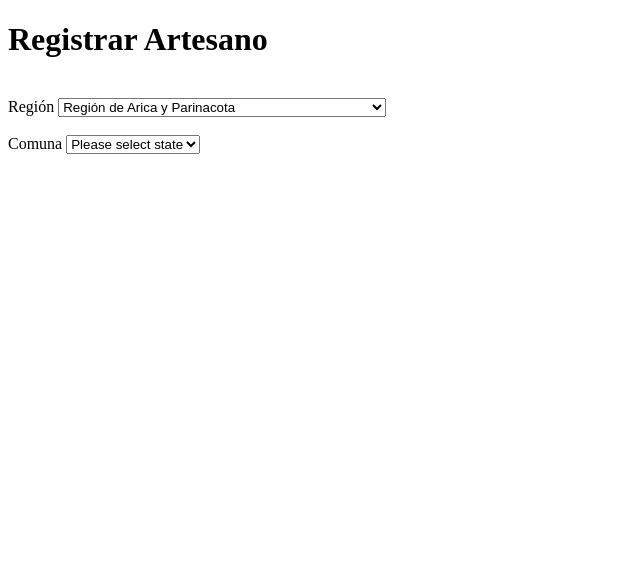
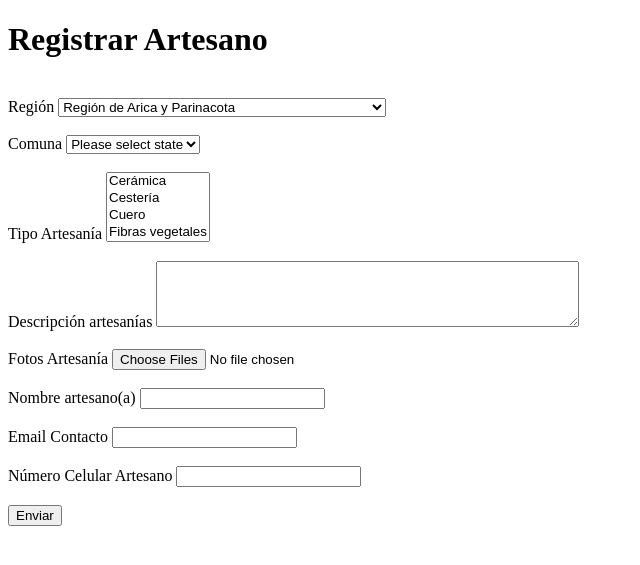
Before and after one commit to FranciscoFaundez/AppWeb, a Flask app: page /agregar-artesano in a window 1280 px wide. Shown: the top 565 px of the page, without its empty margins (0-640 px from the left). Run offline with Flask 3, Linux system fonts and the light colour scheme.

Commit message:
ddddddddd

```diff
--- a/app/static/js/valueDropdown.js
+++ b/app/static/js/valueDropdown.js
@@ -12,9 +12,9 @@
     "Región de La Araucanía": ["Temuco", "Carahue", "Cunco", "Curarrehue", "Freire", "Galvarino", "Gorbea", "Lautaro", "Loncoche", "Melipeuco", "Nueva Imperial", "Padre Las Casas", "Perquenco", "Pitrufquen", "Pucon", "Saavedra", "Teodoro Schmidt", "Tolten", "Vilcun", "Villarrica", "Cholchol", "Angol", "Collipulli", "Curacautin", "Ercilla", "Lonquimay", "Los Sauces", "Lumaco", "Puren", "Renaico", "Traiguen", "Victoria"],
     "Región de Los Ríos": ["Valdivia", "Corral", "Lanco", "Los Lagos", "Mafil", "Mariquina", "Paillaco", "Panguipulli", "La Union", "Futrono", "Lago Ranco", "Rio Bueno"],
     "Región de Los Lagos": ["Puerto Montt", "Calbuco", "Cochamo", "Fresia", "Frutillar", "Los Muermos", "Llanquihue", "Maullin", "Puerto Varas", "Castro", "Ancud", "Chonchi", "Curaco de Velez", "Dalcahue", "Puqueldon", "Queilen", "Quellon", "Quemchi", "Quinchao", "Osorno", "Puerto Octay", "Purranque", "Puyehue", "Rio Negro", "San Juan", "San Pablo", "Chaiten", "Futaleufu", "Hualaihué", "Palena"],
-    "Región Aisén del General Carlos Ibáñez del Campo": ["Coyhaique", "Lago Verde", "Aisen", "Cisnes", "Guaitecas", "Cochrane", "O''Higins", "Tortel", "Chile Chico", "Rio Iba?ez"],
+    "Región Aisén del General Carlos Ibáñez del Campo": ["Coyhaique", "Lago Verde", "Aisen", "Cisnes", "Guaitecas", "Cochrane", "O''Higins", "Tortel", "Chile Chico", "Rio Ibañez"],
     "Región de Magallanes y la Antártica Chilena": ["Punta Arenas", "Laguna Blanca", "Rio Verde", "San Gregorio", "Antartica", "Porvenir", "Primavera", "Timaukel", "Puerto Natales", "Torres del Paine"],
-    "Región Metropolitana de Santiago ": ["Cerrillos", "Cerro Navia", "Conchali", "El Bosque", "Estacion Central", "Huechuraba", "Independencia", "La Cisterna", "La Florida", "La Granja", "La Pintana", "La Reina", "Las Condes", "Lo Barnechea", "Lo Espejo", "Lo Prado", "Macul", "Maipu", "Ñuñoa", "Pedro Aguirre Cerda", "Peñalolen", "Providencia", "Pudahuel", "Quilicura", "Quinta Normal", "Recoleta", "Renca", "Santiago", "San Joaquin", "San Miguel", "San Ramon", "Vitacura", "Puente Alto", "Pirque", "San José de Maipo", "Colina", "Lampa", "Tiltil", "San Bernardo", "Buin", "Calera de Tango", "Paine", "Melipilla", "Alhué", "Curacavi", "San Pedro", "Talagante", "El Monte", "Isla de Maipo", "Padre Hurtado", "Peñaflor"]
+    "Región Metropolitana de Santiago": ["Cerrillos", "Cerro Navia", "Conchali", "El Bosque", "Estacion Central", "Huechuraba", "Independencia", "La Cisterna", "La Florida", "La Granja", "La Pintana", "La Reina", "Las Condes", "Lo Barnechea", "Lo Espejo", "Lo Prado", "Macul", "Maipu", "Ñuñoa", "Pedro Aguirre Cerda", "Peñalolen", "Providencia", "Pudahuel", "Quilicura", "Quinta Normal", "Recoleta", "Renca", "Santiago", "San Joaquin", "San Miguel", "San Ramon", "Vitacura", "Puente Alto", "Pirque", "San José de Maipo", "Colina", "Lampa", "Tiltil", "San Bernardo", "Buin", "Calera de Tango", "Paine", "Melipilla", "Alhué", "Curacavi", "San Pedro", "Talagante", "El Monte", "Isla de Maipo", "Padre Hurtado", "Peñaflor"]
 }
 
 var cargaTipo = () =>{
--- a/app/templates/agregar-artesano.html
+++ b/app/templates/agregar-artesano.html
@@ -9,7 +9,7 @@
     <h1>Registrar Artesano</h1>
 
     <!--Formulario-->
-    <form id= "form_artesano" name="form_artesano" action="{{url_for('agregar_artesano')}}" enctype="multipart/form-data"></form>
+    <form id= "form_artesano" name="form_artesano" action="{{url_for('agregar_artesano')}}" enctype="multipart/form-data">
         <br>
         <label for="region_artesano">Región </label>
         <select name="region_artesano" id="region_artesano" onchange="cargaTipo()">
@@ -24,30 +24,45 @@
         <label for="comuna_artesano">Comuna </label>
         <select name="comuna_artesano" id="comuna_artesano" >
             <option value="" selected="selected">Please select state</option>
+        </select><br>
+        <br>
 
-            <!--leer el archivo de comunas y mostrarlas en el select, dependiendo de la región elegida-->
-            <!-- Obtener el id de la región y hacer un match con el comunas.json-->
+        <label for="tipo_artesania">Tipo Artesanía </label>
+        <select name="tipo_artesania" id="tipo_artesania" multiple>
+            <option value="Mármol">Cerámica</option>
+            <option value="Madera">Cestería</option>
+            <option value="Cerámica">Cuero</option>
+            <option value="Mimbre">Fibras vegetales</option>
+            <option value="Metal">Metal</option>
+            <option value="Cuero">Piedra</option>
+            <option value="Telas">Textil</option>
+            <option value="Joyas">Vidrio</option>
+            <option value="Otro tipo">Otra</option>
+        </select><br>
+        <br>
 
-            <!--<script>
-                var region = document.getElementById('region_artesano').innerHTML;
-                console.log(region);
+        <label for="desc_artesania"> Descripción artesanías </label>
+        <textarea name="desc_artesania" id="desc_artesania" rows="4" cols="50"></textarea><br>
+        <br>
 
-                fetch('app/static/json/comunas.json')
-                    .then(function(response) {
-                        return response.json(); // Parsear la respuesta como JSON
-                    })
-                    .then(function(datos) {
-                        console.log(datos); // Hacer algo con los datos JSON
-                        var all_comunas = datos;
-                    })
-                    .catch(function(error) {
-                        console.error('Error al cargar el archivo JSON:', error);
-                    });
+        <label for="foto_artesania">Fotos Artesanía </label>
+        <input type="file" name="foto_artesania" id="foto_artesania" accept="image/*" multiple><br>
+        <br>
 
-                var comunas_region = all_comunas[region]
+        <label for="nombre_artesano">Nombre artesano(a) </label>
+        <input type="text" name="nombre_artesano" id="nombre_artesano" minlength="3" maxlength="80"><br>
+        <br>
 
-            </script>-->
+        <label for="email_artesano">Email Contacto </label>
+        <input type="email" name="email_artesano" id="email_artesano" maxlength="30"><br>
+        <br>
 
+        <label for="celular_artesano">Número Celular Artesano</label>
+        <input type="tel" name="celular_artesano" id="celular_artesano" maxlength="15"><br>
+        <br>
+
+        <button type="button" id="submit-conf-btn">Enviar</button>
+    </form>
 
 
 {% endblock %}
```
Also changed, not shown: app/static/txt/regiones.txt (line endings or trailing spaces), utils/validations.py (added).
